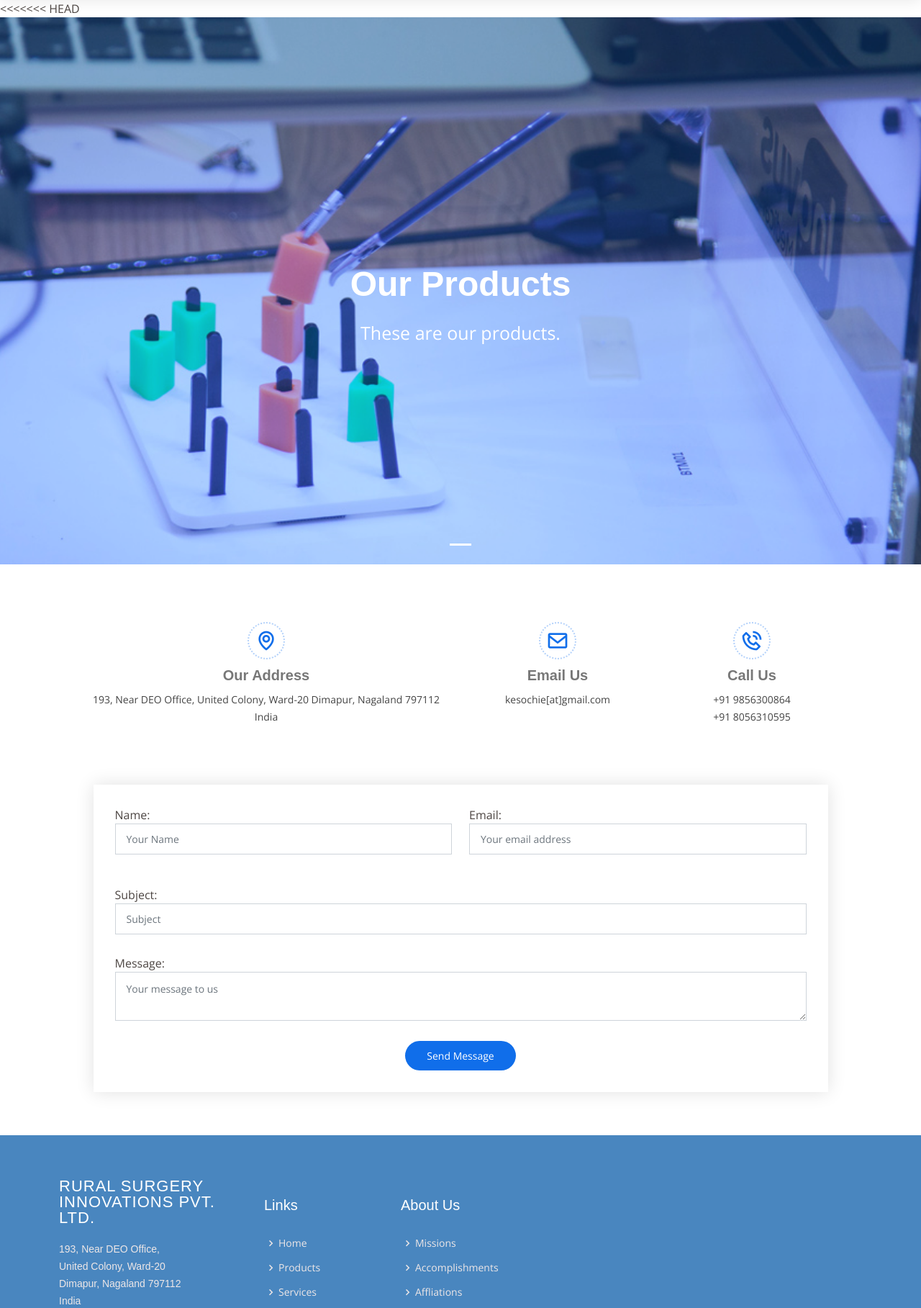
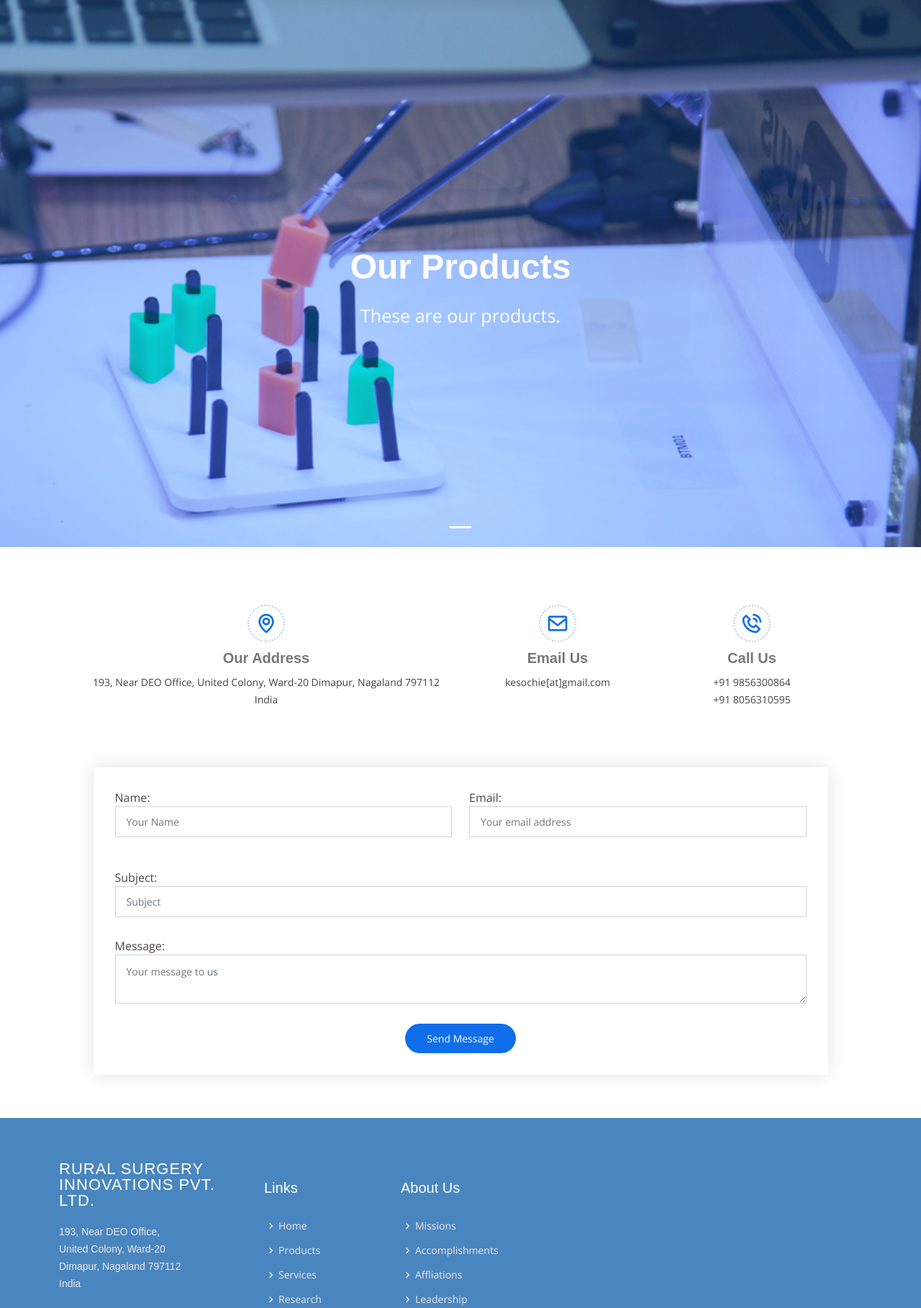
Before and after one commit to keg504/RSI-website, a Flask app: page /test_form in a window 1280 px wide. Shown: the part 70-1887 px from the top of the page at 72% size. Run offline with Flask 2, Linux system fonts and the light colour scheme; some libraries are stand-ins or nearby versions; some web fonts are replaced.

Commit message:
Merging branches

```diff
--- a/config.py
+++ b/config.py
@@ -1,4 +1,4 @@
-TESTING = True
+# TESTING = True
 MAIL_SERVER ='smtp.mailtrap.io'
 MAIL_PORT = 2525
 MAIL_USERNAME = '8b3ad7288a197c'
--- a/templates/send_confirmation.html
+++ b/templates/send_confirmation.html
@@ -6,7 +6,6 @@
 
 
 {% block main %}
-<<<<<<< HEAD:templates/send_confimation.html
       <!-- ======= Big Picture Section ======= -->
   <section id="hero">
     <div id="heroCarousel" data-bs-interval="5000" class="carousel slide carousel-fade" data-bs-ride="carousel">
@@ -28,7 +27,4 @@
     </div>
   </section>
   <!-- End Big Picture Section -->
-=======
-    <h2>Message received, we will be in touch! :)</h2>
->>>>>>> Contact-form:templates/send_confirmation.html
 {% endblock %}
--- a/templates/test_form.html
+++ b/templates/test_form.html
@@ -5,7 +5,6 @@
 {% endblock %}
 
 {% block main %}
-<<<<<<< HEAD
 <main id="main">
 
   <!-- ======= Big Picture Section ======= -->
@@ -27,27 +26,6 @@
 
       </div>
 
-=======
-    <div>
-        <form action="/test_form" method="post">
-            {{ form.csrf_token }}
-            <div>
-                <div>{{ form.name.label }}: {{ form.name(placeholder="Your Name") }}</div>
-                <div>{{ form.email.label }}: {{ form.email(placeholder="Your email address") }}</div>
-            </div>
-            <div>{{ form.subject.label }}: {{ form.subject(placeholder="Subject") }}</div>
-            <div>{{ form.message.label }}: {{ form.message(placeholder="Your message to us") }}</div>
-            <div>{{ form.send_message() }}</div>
-            <!-- Error checking for form -->
-            {% if form.name.errors %}
-                <ul class="errors">
-                {% for error in form.name.errors %}
-                    <li>{{ error }}</li>
-                {% endfor %}
-                </ul>
-            {% endif %}
-        </form>
->>>>>>> Contact-form
     </div>
   </section>
   <!-- End Big Picture Section -->
```
Also changed, not shown: 1 other file.
